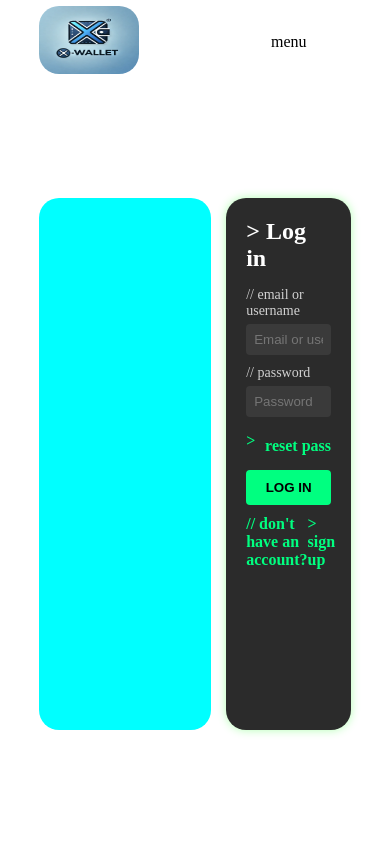
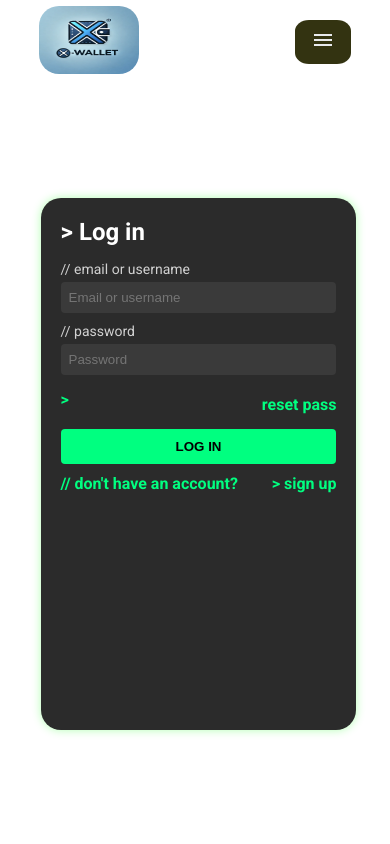
Before and after one commit to mahditalalDev/x-wallet-platform, a PHP site: page /x-wallet-client/authentication/login.html in a window 390 px wide. Run offline with PHP 8.4, Linux system fonts and the light colour scheme.

Commit message:
enhance the responsive of design with media query

```diff
--- a/x-wallet-client/authentication/login.html
+++ b/x-wallet-client/authentication/login.html
@@ -12,13 +12,16 @@
         <div class="nav-logo">
           <img src="../imgs/x-wallet logo.webp" alt="x-wallet logo" />
         </div>
-        <div class="nav-menu">menu</div>
+        <div class="nav-menu">
+          <svg xmlns="http://www.w3.org/2000/svg" height="24px" viewBox="0 -960 960 960" width="24px" fill="#e8eaed">
+            <path d="M120-240v-80h720v80H120Zm0-200v-80h720v80H120Zm0-200v-80h720v80H120Z"></path>/>
+          </svg>
+        </div>
       </header>
     </nav>
     <div class="login-section">
       <div class="login">
-        <!-- todo: put image for login-hero -->
-        <div class="login-hero"></div>
+        <img class="login-hero" src="../imgs/x-wallet-signup-main-pic.png" ></img>
         <div class="login-container">
           <h2>&gt; Log in</h2>
           <form>
--- a/x-wallet-client/css/style.css
+++ b/x-wallet-client/css/style.css
@@ -1,8 +1,12 @@
+@import url("https://fonts.googleapis.com/css2?family=Roboto:ital,wght@0,100..900;1,100..900&display=swap");
 /* normalaize css  */
 * {
   margin: 0;
   padding: 0;
   box-sizing: border-box;
+}
+html {
+  font-family: "Roboto", serif;
 }
 /* navigation Bar  */
 nav {
@@ -12,7 +16,7 @@ nav {
   display: flex;
   justify-content: center;
 }
-header{
+header {
   width: 80%;
   display: flex;
   justify-content: space-between;
@@ -24,40 +28,39 @@ header{
   width: 100px;
   border-radius: 20px;
 }
-.nav-menu{
-    width: 80px;
-    border-radius: 20px;
-
+.nav-menu {
+  border-radius: 25%;
+  background: #331;
+  padding: 0.5em 1em;
 }
-.login-section{
+.login-section {
   /* background-color: red; */
   width: 100%;
   display: flex;
   height: 90vh;
   justify-content: center;
 }
-.login{
-    width: 80%;
+.login {
+  width: 90%;
   display: flex;
   justify-content: center;
   align-items: center;
-    gap: 5%;
+  gap: 2%;
 }
-.login .login-hero{
+.login .login-hero {
   height: 70%;
   background-color: aqua;
-    width: 65%;
+  width: 60%;
   border-radius: 20px;
 }
-.login .login-container{
+.login .login-container {
   height: 70%;
   /* background-color: aqua; */
   width: 40%;
   border-radius: 20px;
 }
 
-
-.login-container{
+.login-container {
   background-color: #2b2b2b;
   padding: 20px;
   border-radius: 8px;
@@ -66,19 +69,19 @@ header{
   text-align: left;
 }
 
-h2 {
+.login h2 {
   color: #ffffff;
   margin-bottom: 15px;
 }
 
-label {
+.login label {
   font-size: 14px;
   display: block;
   margin-top: 10px;
   color: rgba(255, 255, 255, 0.786);
 }
 
-input {
+.login input {
   width: 100%;
   padding: 8px;
   margin-top: 5px;
@@ -88,7 +91,7 @@ input {
   color: #fff;
 }
 
-button {
+.login button {
   width: 100%;
   padding: 10px;
   background-color: #00ff80;
@@ -100,11 +103,12 @@ button {
   margin-top: 15px;
 }
 
-button:hover {
+.login button:hover {
   background-color: #00cc66;
 }
 
-.links,.reset {
+.login .links,
+.reset {
   display: flex;
   margin-top: 10px;
   font-size: 16px;
@@ -113,12 +117,21 @@ button:hover {
   align-items: center;
 }
 
-.links a,span {
+.login .links a,
+span {
   text-decoration: none;
   color: #00ff80;
   font-weight: bold;
 }
 
-.links a:hover {
+.login .links a:hover {
   text-decoration: underline;
 }
+@media (max-width: 825px) {
+  .login .login-hero {
+    width: 0px;
+  }
+  .login .login-container {
+    width: 90%;
+  }
+}
```
Also changed, not shown: x-wallet-client/assets/menu.svg (added), x-wallet-client/imgs/x-wallet-signup-main-pic.png (added). Lines whose indentation alone changed are shown as unchanged.
